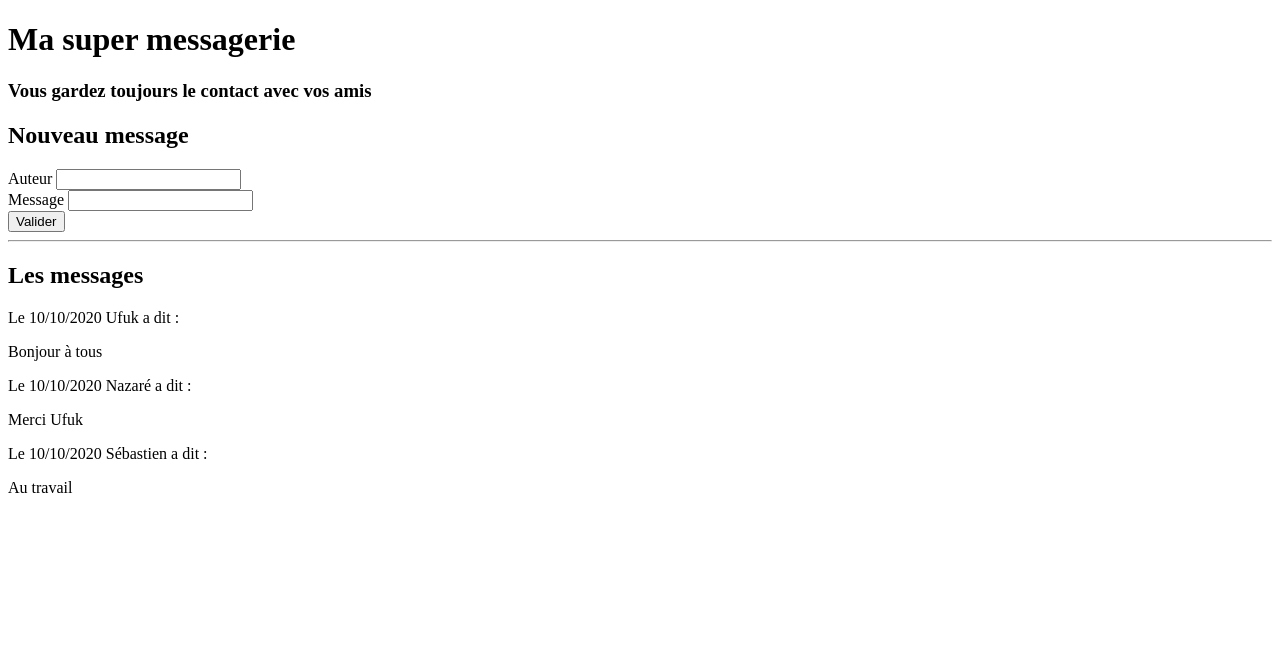
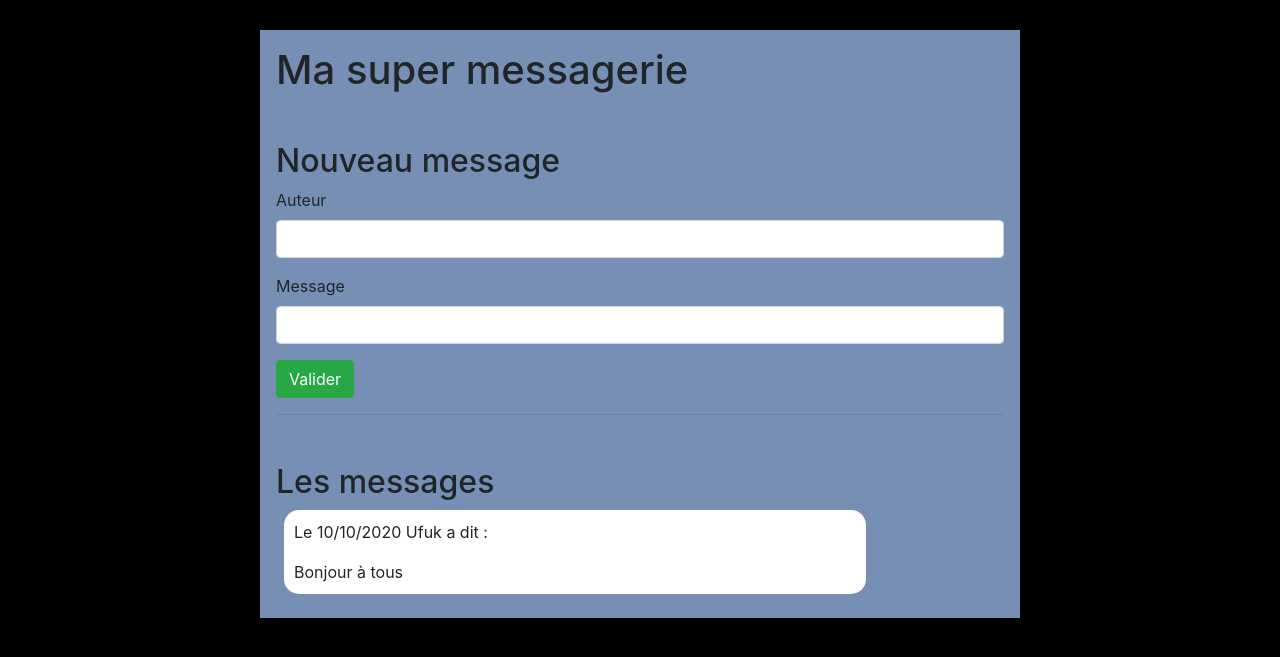
Before and after one commit to smaloron/exo-php-messagerie, a PHP site: page / in a window 1280 px wide. Shown: the top 657 px of the page. Run offline with PHP 8.4, Linux system fonts and the light colour scheme.

Commit message:
Structure de données

```diff
--- a/php/index.php
+++ b/php/index.php
@@ -1,3 +1,27 @@
+<?php
+
+$appTitle = "Ma super messagerie";
+$appPitch = "Vous gardez toujours le contact avec vos amis";
+
+$messageList = [
+    [
+        'auteur' => 'Ufuk',
+        'texte' => 'Bonjour à tous',
+        'date_message' => '10/10/2020'
+    ],
+    [
+        'auteur' => 'Nazaré',
+        'texte' => 'Bonjour merci Ufuk',
+        'date_message' => '10/10/2020'
+    ],
+    [
+        'auteur' => 'Sébastien',
+        'texte' => 'On va faire un peu de PHP',
+        'date_message' => '10/10/2020'
+    ]
+];
+
+?>
 <!DOCTYPE html>
 <html lang="fr">
 
@@ -5,45 +29,67 @@
     <meta charset="UTF-8">
     <meta name="viewport" content="width=device-width, initial-scale=1.0">
     <title>Messagerie</title>
+    <link rel="stylesheet" href="https://stackpath.bootstrapcdn.com/bootstrap/4.5.2/css/bootstrap.min.css">
+    <style>
+        body {
+            background-color: black;
+        }
+
+        .message-panel {
+            background-color: #778fb5;
+            padding: 16px;
+            margin-top: 30px;
+        }
+
+        .message {
+            background-color: white;
+            padding: 10px;
+            margin: 8px;
+            ;
+            width: 80%;
+            border-radius: 15px;
+        }
+    </style>
 </head>
 
-<body>
+<body class="container">
+    <!-- ligne de bootstrap -->
+    <div class="row justify-content-center">
+        <div class="col-8 message-panel">
+            <!-- Le titre de l'application -->
+            <h1>Ma super messagerie</h1>
+            <h3></h3>
 
-    <h1>Ma super messagerie</h1>
-    <h3>Vous gardez toujours le contact avec vos amis</h3>
 
+
+            <!-- Le formulaire de création de message -->
+            <div class="mt-5 mb-5">
                 <form>
                     <h2>Nouveau message</h2>
-        <div>
+                    <div class="form-group">
                         <label>Auteur</label>
-            <input type="text" name="auteur">
+                        <input type="text" name="auteur" class="form-control">
                     </div>
-        <div>
+                    <div class="form-group">
                         <label>Message</label>
-            <input type="text" name="message">
+                        <input type="text" name="message" class="form-control">
                     </div>
-        <button type="submit">Valider</button>
+                    <button type="submit" class="btn btn-success">Valider</button>
                 </form>
 
                 <hr>
+            </div>
 
+            <!-- La liste des messages -->
             <h2>Les messages</h2>
 
-    <div>
+            <div class="message">
                 <p>Le 10/10/2020 Ufuk a dit :</p>
                 <div>Bonjour à tous</div>
             </div>
 
-    <div>
-        <p>Le 10/10/2020 Nazaré a dit :</p>
-        <div>Merci Ufuk</div>
-    </div>
-
-    <div>
-        <p>Le 10/10/2020 Sébastien a dit :</p>
-        <div>Au travail</div>
-    </div>
-
+        </div><!-- fermeture de message-panel -->
+    </div><!-- fermeture de la ligne Bootstrap -->
 </body>
 
 </html>
```
Lines whose indentation alone changed are shown as unchanged.
